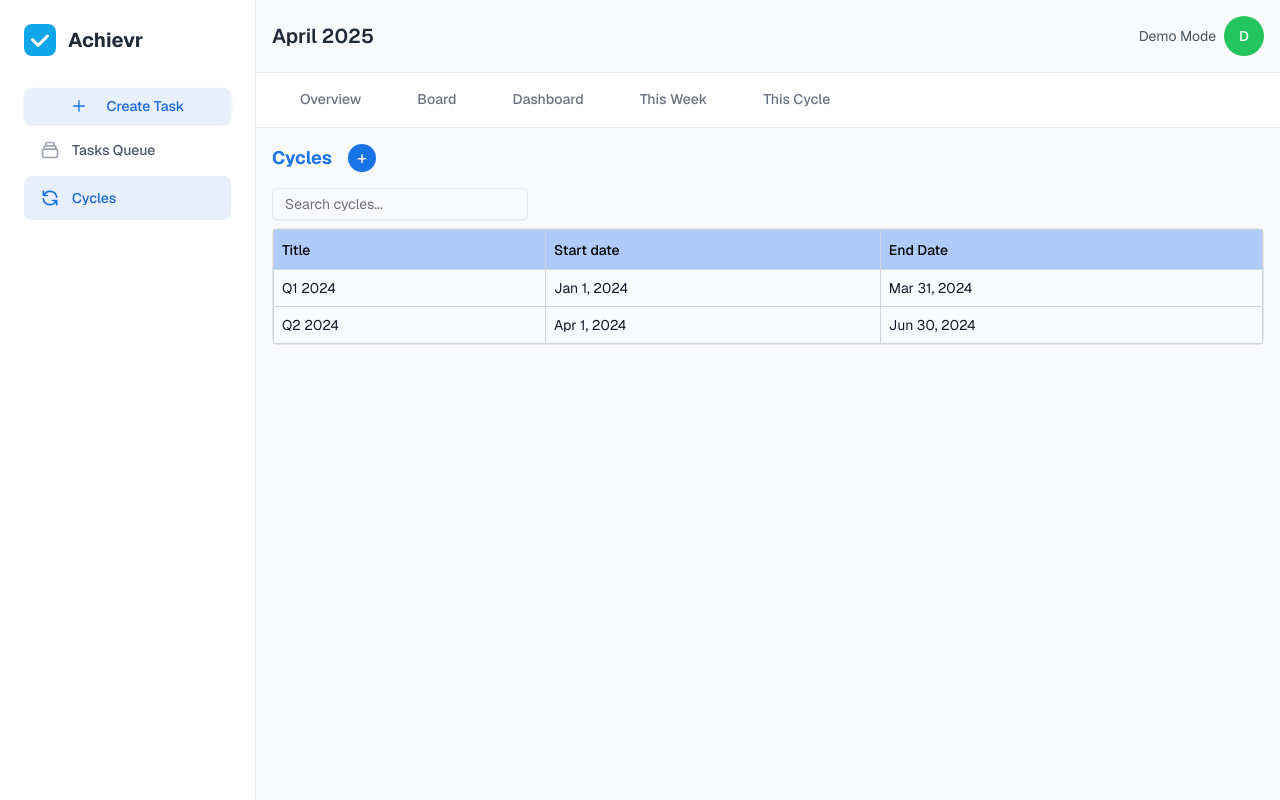
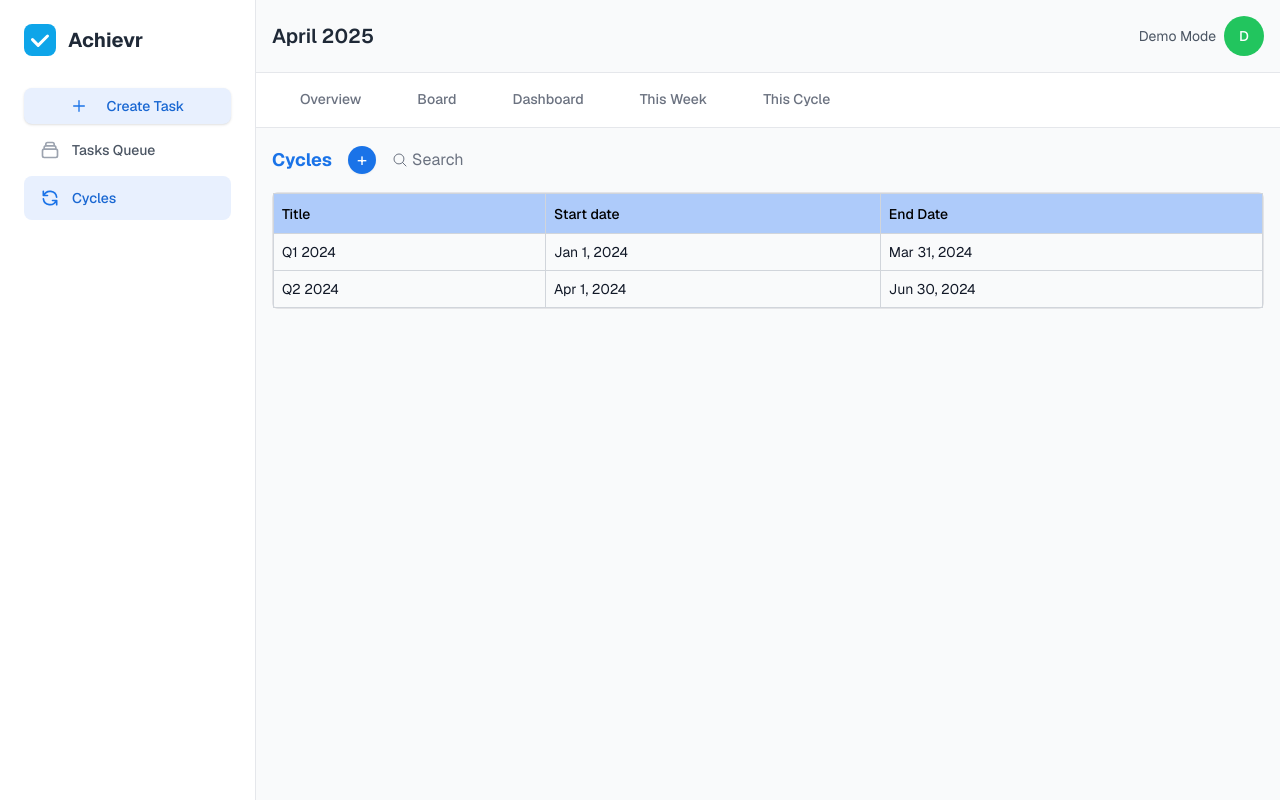
Before and after one commit to Shree0310/Achievr, a Next.js app: page /cycles-list in a window 1280 px wide. Built offline with nearby package versions, Linux system fonts and the light colour scheme; no server answers; the database is empty.

Commit message:
improvements in search filter functionality

```diff
--- a/src/app/Components/Cycles/Cycles.jsx
+++ b/src/app/Components/Cycles/Cycles.jsx
@@ -22,6 +22,7 @@ const Cycles = ({ userId }) => {
     const [error, setError] = useState('');
     const [isLoading, setIsLoading] = useState(false);
     const [searchInput, setSearchInput] = useState('');
+    const [isSearchActive, setIsSearchActive] = useState(false);
     const [isAddingCycle, setIsAddingCycle] = useState(false);
     const [newCycle, setNewCycle] = useState({
         title: '',
@@ -34,6 +35,8 @@ const Cycles = ({ userId }) => {
     useEffect(() => {
         console.log('Cycles component mounted/updated with userId:', userId);
         console.log('Is demo mode:', isDemoMode);
+
+        const timer = setTimeout(filterCycles(cycles), 1000);
 
         if (!userId) {
             // Don't fetch if userId is undefined
@@ -65,6 +68,9 @@ const Cycles = ({ userId }) => {
             return;
         }
         fetchCycles();
+        return () => {
+            clearTimeout(timer);
+        }
     }, [userId, isDemoMode]);
 
     async function fetchCycles() {
@@ -223,6 +229,30 @@ const Cycles = ({ userId }) => {
                 >
                     <span className="text-lg leading-none">+</span>
                 </button>
+                {isSearchActive ? (
+                    <Input
+                        value={searchInput}
+                        placeholder="Search cycles..."
+                        className="rounded-md w-64 h-8 border-gray-200 my-2 bg-primary-200"
+                        onChange={(e) => setSearchInput(e.target.value)}
+                        autoFocus
+                        onBlur={() => {
+                            if (!searchInput) {
+                                setIsSearchActive(false)
+                            }
+                        }}
+                    />
+                ) : (
+                    <div
+                        className="flex cursor-pointer"
+                        onClick={() => setIsSearchActive(true)}
+                    >
+                        <svg className="h-4 w-4 my-2 text-gray-500" xmlns="http://www.w3.org/2000/svg" fill="none" viewBox="0 0 24 24" strokeWidth={1.5} stroke="currentColor">
+                            <path strokeLinecap="round" strokeLinejoin="round" d="m21 21-5.197-5.197m0 0A7.5 7.5 0 1 0 5.196 5.196a7.5 7.5 0 0 0 10.607 10.607Z" />
+                        </svg>
+                        <span className="h-3 w-3 my-1 mx-1 text-gray-500">Search</span>
+                    </div>
+                )}
             </div>
 
             {error && (
@@ -230,13 +260,6 @@ const Cycles = ({ userId }) => {
                     {error}
                 </div>
             )}
-            <Input
-                value={searchInput}
-                placeholder="Search cycles..."
-                className="rounded-md w-64 h-8 border-gray-200 my-2"
-                onChange={(e) => setSearchInput(e.target.value)}
-            />
-
             <div className="rounded-md border">
                 <Table>
                     <TableHeader className="bg-primary-200">
--- a/src/app/Components/TaskQueue/TaskQueue.jsx
+++ b/src/app/Components/TaskQueue/TaskQueue.jsx
@@ -252,12 +252,38 @@ const TaskQueue = ({ userId }) => {
                     </DropdownMenuItem>
                 </DropdownMenuContent>
             </DropdownMenu>
-            <Input
-                value={searchInput}
-                placeholder="Search tasks..."
-                className="rounded-md w-64 h-8 border-gray-200"
-                onChange={(e) => setSearchInput(e.target.value)}
-            />
+            <div className="relative">
+                {showResults ? (
+                    <Input
+                        value={searchInput}
+                        placeholder="Search tasks..."
+                        className="rounded-md w-64 h-8 border-gray-200 pl-8 bg-primary-200"
+                        onChange={(e) => setSearchInput(e.target.value)}
+                        autoFocus
+                        onBlur={() => {
+                            if (!searchInput) {
+                                setShowResults(false);
+                            }
+                        }}
+                    />
+                ) : (
+                    <div
+                        onClick={() => setShowResults(true)}
+                        className="flex items-center cursor-pointer px-3 py-1.5 rounded-md hover:bg-gray-100"
+                    >
+                        <svg
+                            className="h-4 w-4 text-gray-500"
+                            xmlns="http://www.w3.org/2000/svg"
+                            fill="none"
+                            viewBox="0 0 24 24"
+                            stroke="currentColor"
+                        >
+                            <path strokeLinecap="round" strokeLinejoin="round" strokeWidth={2} d="M21 21l-6-6m2-5a7 7 0 11-14 0 7 7 0 0114 0z" />
+                        </svg>
+                        <span className="ml-2 text-sm text-gray-600">Search</span>
+                    </div>
+                )}
+            </div>
         </div>
 
         <div className="rounded-md border m-4">
```
